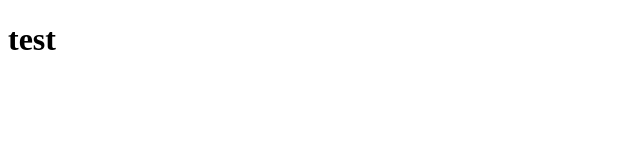
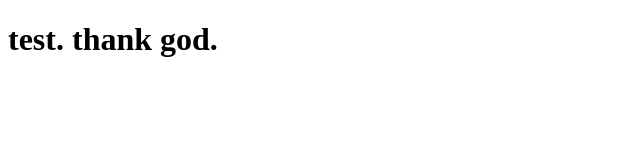
Before and after one commit to kyleblee/module3-solution_Kyle-Lee, a plain HTML site: page site/index.html in a window 1280 px wide. Shown: the whole page, without its empty margins (0-640 px from the left). Drawn offline with Linux system fonts and the light colour scheme.

Commit message:
checking updates

```diff
--- a/site/index.html
+++ b/site/index.html
@@ -4,6 +4,6 @@
 	<title>test</title>
 </head>
 <body>
-	<h1>test</h1>
+	<h1>test. thank god.</h1>
 </body>
 </html>
```
